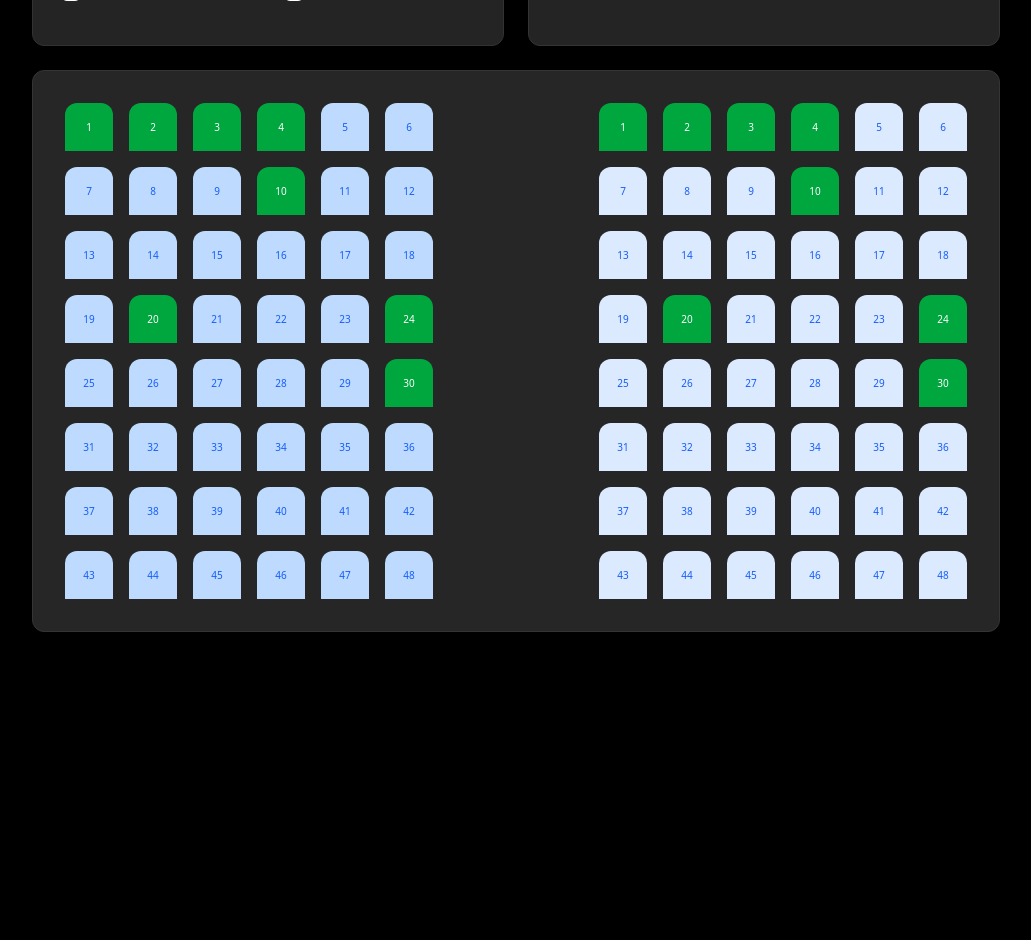
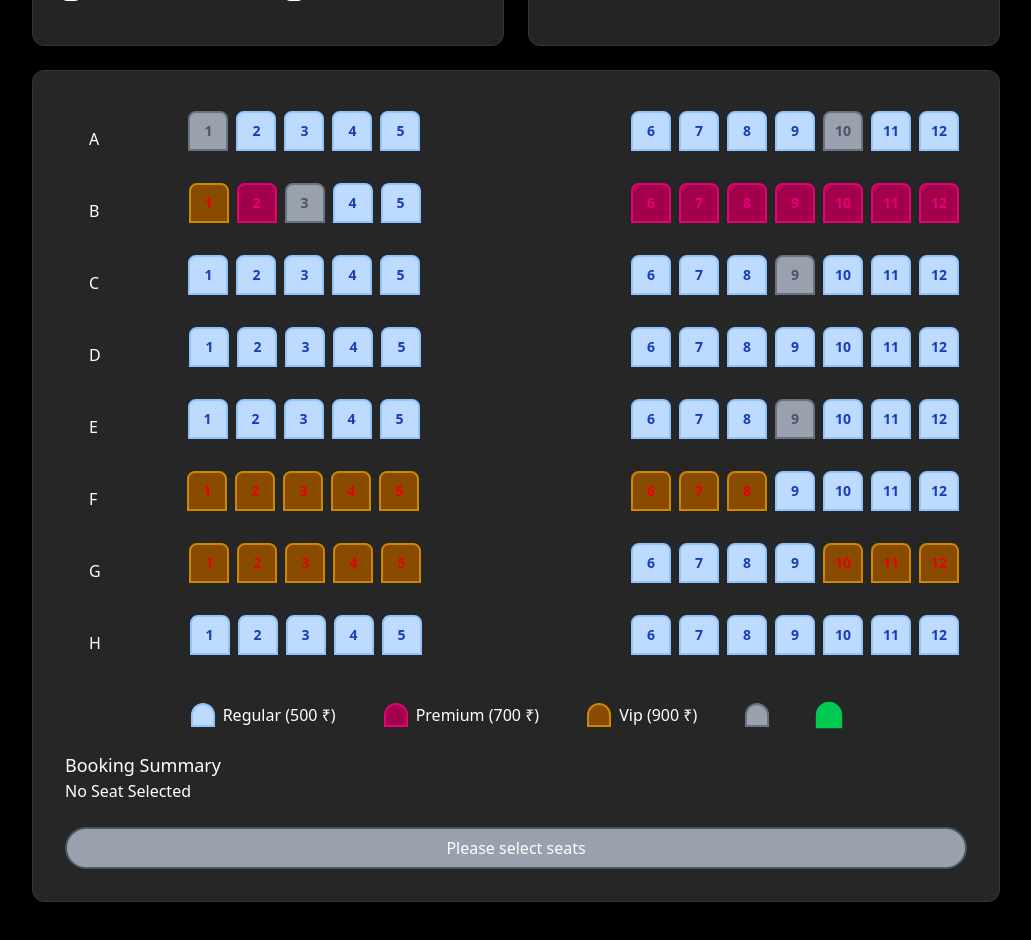
Before and after one commit to AzadTom/portfolio_next, a Next.js app: page /components in a window 1280 px wide. Shown: the part 460-1400 px from the top of the page, without its empty margins (124-1155 px from the left). Before the commit the page ends 1140 px from the top, so only its background shows below. Built offline with nearby package versions, Linux system fonts and the light colour scheme.

Commit message:
added cinemahall component

```diff
--- a/src/components/machinecodinground/cinemehallComponent/CinemaHallContainer.tsx
+++ b/src/components/machinecodinground/cinemehallComponent/CinemaHallContainer.tsx
@@ -1,7 +1,62 @@
 "use client";
+import { cn } from "@/lib/utils";
+import React, { useMemo, useState } from "react";
 
-import { cn } from "@/lib/utils";
-import React from "react";
+interface ISeatProps {
+  id: string;
+  row: number;
+  seat: number;
+  type: string;
+  price: number;
+  color: string;
+  status: string;
+  selected: boolean;
+}
+
+const colors: Record<string, string> = {
+  booked:
+    "bg-gray-400  border-2 border-gray-500  text-gray-600  cursor-not-allowed",
+    selected:"bg-green-500 border-green-600 text-white  transform scale-110",
+  vip: "bg-yellow-800 border-2 border-yellow-600 text-red-600",
+  premium: "bg-pink-800 border-2 border-pink-600 text-pink-600",
+  regular: "border-2 border-blue-300 font-bold bg-blue-200 text-blue-800",
+};
+
+const getClassNames = (
+  seat: {
+    id: string;
+    row: number;
+    seat: number;
+    type: string;
+    price: number;
+    color: string;
+    status: string;
+    selected: boolean;
+  },
+  selectedSeat: ISeatProps[]
+) => {
+  const base = `w-8 h-8 sm:w-10 sm:h-10 lg:12 lg:12 rounded-t-lg border-2 cursor-pointer transition-all duration-200 flex items-center justify-center text-xs sm:text-sm font-bold ${colors["regular"]}`;
+
+  if (seat.status === "booked") {
+    return `${base} ${colors["booked"]}`;
+  }
+
+  if (selectedSeat.find((item) => item.id.includes(seat.id))) {
+    return `${base}`;
+  }
+
+  if (seat.type === "regular") {
+    return `${base} ${colors["regular"]}`;
+  }
+
+  if (seat.type === "vip") {
+    return `${base} ${colors["vip"]}`;
+  }
+
+  if (seat.type === "premium") {
+    return `${base} ${colors["premium"]}`;
+  }
+};
 
 interface CineHallProps {
   rows?: number;
@@ -10,42 +65,199 @@ interface CineHallProps {
   seats?: {
     type: string;
     price: number;
-    seat: number[];
+    seat: string[];
   }[];
-  bookedSeat?: number[];
+  bookedSeat?: string[];
   currency?: string;
 }
 
 const CinemaHallContainer = ({
   aislePosition = 5,
-  bookedSeat = [1, 2, 3, 4,10,20,30,24],
-  currency = "$",
+  bookedSeat = ["A1", "B3", "C9", "E9", "A10"],
+  currency = "₹",
   rows = 8,
   seatPerRow = 12,
   seats = [
     {
-      type: "Regular",
-      price: 500,
-      seat: [1, 2, 4,10],
+      type: "vip",
+      price: 900,
+      seat: [
+        "B1",
+        "F1",
+        "F2",
+        "F3",
+        "F4",
+        "F5",
+        "F6",
+        "F7",
+        "F8",
+        "G1",
+        "G2",
+        "G3",
+        "G4",
+        "G5",
+        "G12",
+        "G11",
+        "G10",
+      ],
     },
     {
-        type:"VIP",
-        price:900,
-        seat:[11,7,10]
-    }
+      type: "premium",
+      price: 700,
+      seat: ["B2", "B6", "B7", "B8", "B9", "B10", "B11", "B12"],
+    },
+    {
+      type: "regular",
+      price: 500,
+      seat: [],
+    },
   ],
 }: CineHallProps) => {
-  return (
-    <div className="max-w-[1000px] flex gap-6 justify-between items-center sm:col-span-2 bg-[#262626] p-8 rounded-xl border border-[#343434]">
-      <div className="grid grid-cols-6 grid-rows-8 gap-4">
-        {[...Array(rows/2 * seatPerRow)].map((item,index:number) => (
-          <button className={cn("size-12 bg-blue-200  font-medium text-blue-600",bookedSeat.includes(index+1)? "bg-green-600 text-[10px] text-white rounded-t-xl":" rounded-t-xl text-[10px]")}>{index+1}</button>
+  const getSeatType = (seatId: string) => {
+    for (let i = 0; i < seats.length; i++) {
+      const { type, price, seat } = seats[i];
+      if (seat.includes(seatId)) {
+        const color = colors[type];
+        return { type, color, price, seat };
+      }
+    }
+    return { type: "regular", color: "gray", price: 500, seat: [] };
+  };
+
+  const initializeSeats = useMemo(() => {
+    const seats = [];
+    for (let row = 0; row < rows; row++) {
+      const seatRow = [];
+      for (let seat = 0; seat < seatPerRow; seat++) {
+        const seatId = `${String.fromCharCode(65 + row)}${seat + 1}`;
+        const seatType = getSeatType(seatId);
+        seatRow.push({
+          id: seatId,
+          row,
+          seat,
+          type: seatType?.type || "regular",
+          price: seatType?.price || 500,
+          color: seatType?.color || "blue",
+          status: bookedSeat.includes(seatId) ? "booked" : "avaiable",
+          selected: false,
+        });
+      }
+      seats.push(seatRow);
+    }
+    return seats;
+  }, [rows, seatPerRow, aislePosition]);
+
+  const [initialseat, setInitialSeat] = useState(initializeSeats);
+  const [selectedSeat, setSelectedSeat] = useState<ISeatProps[]>([]);
+
+  const handleSeatSelect = (item: ISeatProps) => {
+    if (item.status === "booked") return;
+
+    setSelectedSeat((prev) => {
+      const exists = prev.find((s) => s.id === item.id);
+      if (exists) {
+        // Toggle off: remove seat
+        return prev.filter((s) => s.id !== item.id);
+      }
+      // Add new seat with selected = true
+      return [...prev, { ...item, selected: true }];
+    });
+  };
+
+  const handleBook = () => {
+    if (selectedSeat.length === 0) return;
+    alert(`You booked ${selectedSeat.length} seats successfully!`);
+    setSelectedSeat([]);
+  };
+
+  const renderSeatSection = (
+    seatRow: ISeatProps[],
+    startIndex: number,
+    endIndex: number
+  ) => {
+    return (
+      <div className="flex m-2 gap-2">
+        {seatRow.slice(startIndex, endIndex).map((item, index) => (
+          <button
+            disabled={item.status === "booked"}
+            className={getClassNames(item, selectedSeat)}
+            onClick={() => handleSeatSelect(item)}
+          >
+            {startIndex + index + 1}
+          </button>
         ))}
       </div>
-      <div className="hidden sm:grid grid-cols-6 grid-rows-8 gap-4">
-        {[...Array(rows/2 * seatPerRow)].map((item,index:number) => (
-          <button className={cn("size-12 bg-blue-100  font-medium text-blue-600",bookedSeat.includes(index+1)? "bg-green-600  text-white text-[10px] rounded-t-xl":"rounded-t-xl text-[10px]")}>{index+1}</button>
+    );
+  };
+
+  return (
+    <div className="w-full mx-auto overflow-x-scroll flex flex-col gap-6 justify-between  sm:col-span-2 bg-[#262626] p-8 rounded-xl border border-[#343434]">
+      {/* seat map */}
+      <div>
+        {initialseat.map((row, rowIndex) => (
+          <div className="flex justify-between">
+            <span className="text-white m-6">
+              {String.fromCharCode(65 + rowIndex)}
+            </span>
+            {renderSeatSection(row, 0, aislePosition)}
+            <div className="w-20"></div>
+            {renderSeatSection(row, aislePosition, seatPerRow)}
+          </div>
         ))}
+      </div>
+      {/* legend */}
+      <div className="flex justify-start sm:justify-center gap-4 sm:gap-12 text-white items-center w-full">
+        {seats.reverse().map((item) => (
+          <div key={item.type} className="flex-none flex gap-2 items-center">
+            <p className={cn("rounded-t-xl w-6 h-6", colors[item.type])}></p>
+            <p className="capitalize">
+              {item.type} ({item.price} {currency})
+            </p>
+          </div>
+        ))}
+        {["booked", "selected"].map((item: string,index:number) => (
+          <div key={index} className="flex-none flex gap-2 items-center">
+            <p className={cn("rounded-t-xl w-6 h-6",colors[item])}></p>
+          </div>
+        ))}
+      </div>
+      {/* booking summary */}
+      <div className="flex flex-col justify-start items-start">
+        <p className="text-white text-lg">Booking Summary</p>
+        {selectedSeat.length > 0 ? (
+          <div className="text-white text-base">
+            You selected :
+            {selectedSeat.map((item) => (
+              <span className="font-medium">{` ${item.id}, `}</span>
+            ))}
+            <br />
+            Total price :{" "}
+            <span className="font-medium">
+              {selectedSeat
+                .map((item) => item.price)
+                .reduce((item, currentitem) => item + currentitem, 0)}
+              {" " + currency}
+            </span>
+          </div>
+        ) : (
+          <button className="text-white text-base">No Seat Selected</button>
+        )}
+      </div>
+      {/* BookButton */}
+      <div>
+        <button
+          disabled={selectedSeat.length === 0}
+          className=" w-full h-[42px] rounded-full px-8 py-4 flex justify-center items-center bg-green-600 border-2 border-green-800 text-white disabled:bg-gray-400 disabled:border-2 disabled:border-gray-600"
+          onClick={handleBook}
+        >
+          {selectedSeat.length === 0
+            ? "Please select seats"
+            : `You Selectd ${selectedSeat.length} seats - (${selectedSeat
+                .map((item) => item.price)
+                .reduce((item, currentitem) => item + currentitem, 0)}${
+                " " + currency
+              })`}
+        </button>
       </div>
     </div>
   );
```
